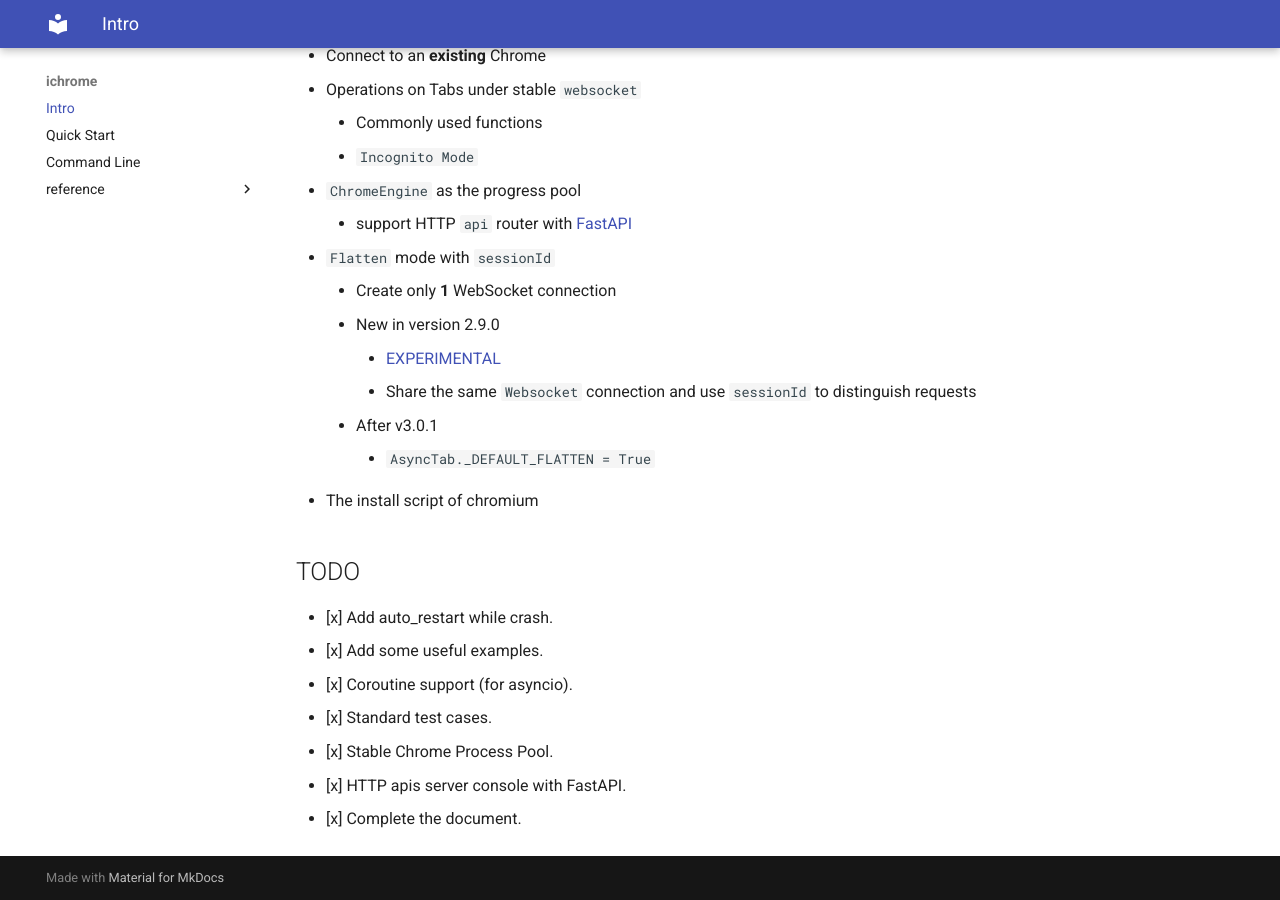
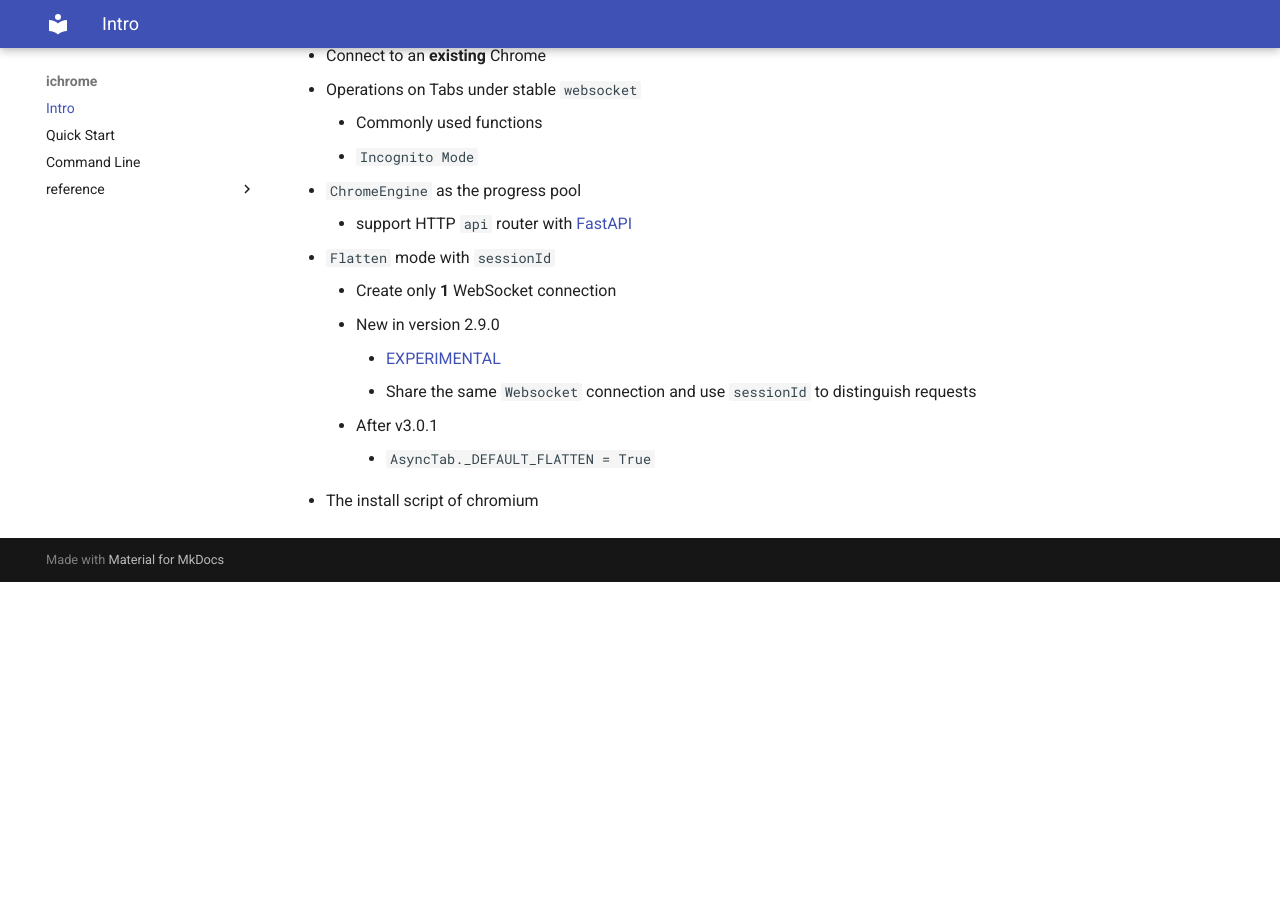
Before and after one commit to ClericPy/ichrome, an MkDocs documentation site: the page built from docs/index.md, in a window 1280 px wide and 900 px high, scrolled down 1596 px. Built offline with MkDocs 1.6.1 and Material for MkDocs 9.7.7, drawn with Linux system fonts in a browser that asks for light colours; after the commit the page ends 2178 px from its top, so only the background shows below that.

Commit message:
sync docs

```diff
--- a/docs/index.md
+++ b/docs/index.md
@@ -48,14 +48,3 @@ If you encounter any problems, please let me know through [issues](https://githu
     - After v3.0.1
         - `AsyncTab._DEFAULT_FLATTEN = True`
 - The install script of chromium
-
-
-## TODO
-
-- [x] Add auto_restart while crash.
-- [x] Add some useful examples.
-- [x] Coroutine support (for asyncio).
-- [x] Standard test cases.
-- [x] Stable Chrome Process Pool.
-- [x] HTTP apis server console with FastAPI.
-- [x] Complete the document.
```
